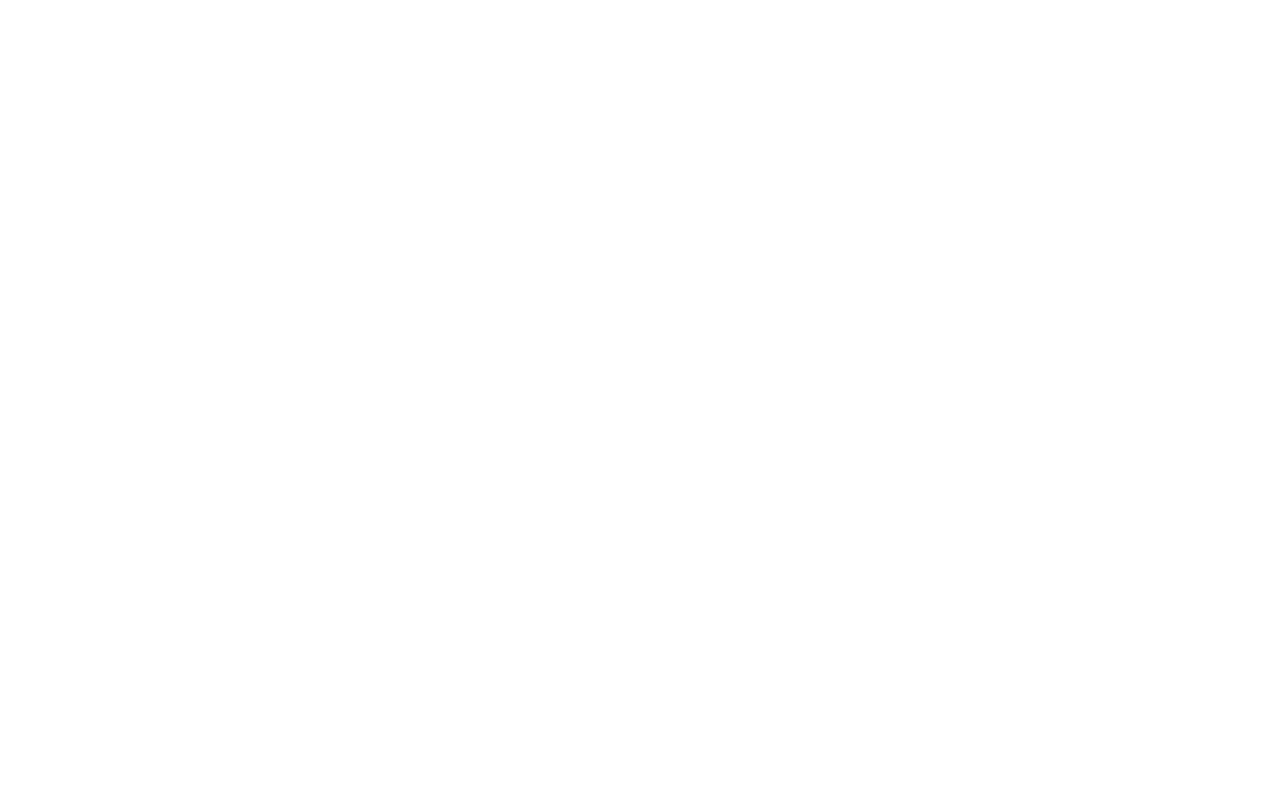
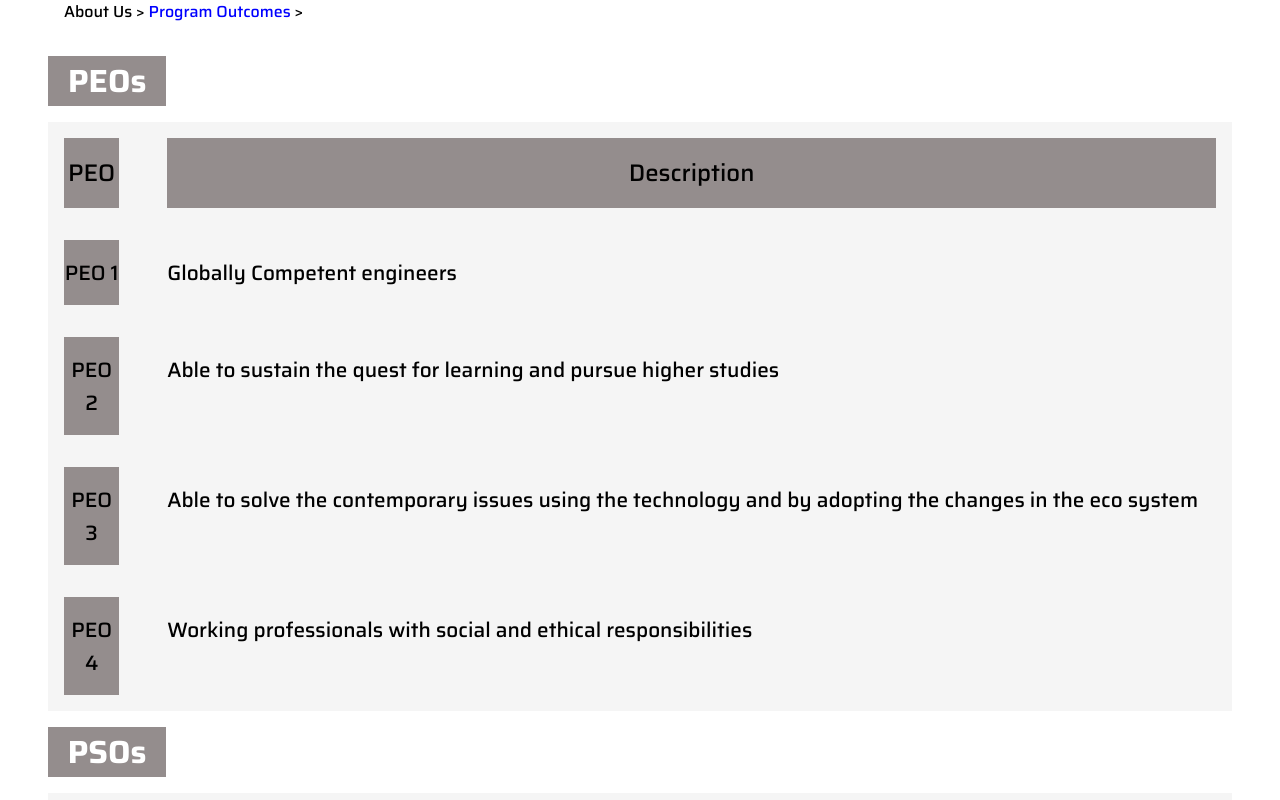
Before and after one commit to SPIT-TanmayChavan2403/clg-cse, a React (Create React App) app: page / in a window 1280 px wide. Shown: the part 840-1640 px from the top of the page. Before the commit the page ends 800 px from the top, so only its background shows below. Built offline with nearby package versions, Linux system fonts and the light colour scheme.

Commit message:
Added and completed Program Outcomes 2 page

```diff
--- a/src/App.jsx
+++ b/src/App.jsx
@@ -3,6 +3,9 @@ import Home from './pages/home';
 import Publications from './pages/research/publications';
 import Placements from './pages/training/placements';
 import Internships from './pages/training/internship';
+import { Program_Outcomes2 } from './pages/about us/program_outcomes2';
+import Footer from './pages/Footer';
+import Headers from './pages/Header';
 
 function App() {
   return (
@@ -10,7 +13,10 @@ function App() {
         {/*<Home />*/}
         {/* <Publications /> */}
         {/*<Placements />*/}
-      <Internships />
+      {/* <Internships /> */}
+      <Headers/>
+      <Program_Outcomes2/>
+      <Footer/>
     </div>
   );
 }
--- a/src/index.css
+++ b/src/index.css
@@ -1,6 +1,8 @@
 :root{
   --bg-dark: rgb(93, 88, 86);
+  --bg-medium-dark: rgb(148, 141, 141);
   --bg-medium: rgb(217, 217, 217);
+  --bg-medium-light: rgb(238, 238, 238);
   --bg-light: rgb(245, 245, 245);
   --main-padding: 4rem;
 }
--- /dev/null
+++ b/src/pages/about us/program_outcomes2.jsx
@@ -0,0 +1,106 @@
+import React from "react";
+import styles from '../../styles/about us/program_outcomes2.module.css';
+
+export function Program_Outcomes2(props) {
+
+    return (
+        <div className={styles.outerWrapper}>
+            <div className={styles.container}>
+                <div id={styles.path}>
+                    <p>About Us &gt; <span className={styles.activeLink}>Program Outcomes </span> &gt; </p>
+                </div>
+                <div className={styles.contents}>
+                    <Card data={{
+                            programTitle: "PEOs",
+                            tagHeading: "PEO",
+                            descriptionHeading: "Description",
+                            panelContents: [
+                                {
+                                    tag: "PEO 1",
+                                    description: "Globally Competent engineers"
+                                },
+                                {
+                                    tag: "PEO 2",
+                                    description: "Able to sustain the quest for learning and pursue higher studies"
+                                },
+                                {
+                                    tag: "PEO 3",
+                                    description: "Able to solve the contemporary issues using the technology and by adopting the changes in the eco system"
+                                },
+                                {
+                                    tag: "PEO 4",
+                                    description: "Working professionals with social and ethical responsibilities"
+                                }
+                            ]
+                        }} />
+                    <Card data={{
+                            programTitle: "PSOs",
+                            tagHeading: "PSO",
+                            descriptionHeading: "Description",
+                            panelContents: [
+                                {
+                                    tag: "PSO 1",
+                                    description: "Globally Competent engineers"
+                                },
+                                {
+                                    tag: "PSO 2",
+                                    description: "Able to sustain the quest for learning and pursue higher studies"
+                                },
+                                {
+                                    tag: "PSO 3",
+                                    description: "Able to solve the contemporary issues using the technology and by adopting the changes in the eco system"
+                                },
+                                {
+                                    tag: "PSO 4",
+                                    description: "Working professionals with social and ethical responsibilities"
+                                }
+                            ]
+                        }}/>
+                </div>
+            </div>
+        </div>
+    );
+
+}
+
+function Card(props) {
+    return (
+        <div className="panel">
+            <div className={styles.panelTitle}>
+                <h1>{props.data.programTitle}</h1>
+            </div>
+            <div className={styles.contentHolder}>
+                <div className={styles.contentHeading}>
+                    <div className={styles.tagHeading}>
+                        <h2>{props.data.tagHeading}</h2>
+                    </div>
+                    <div className={styles.descriptionHeading}>
+                        <h2>{props.data.descriptionHeading}</h2>
+                    </div>
+                </div>
+                <ul>
+                    {
+                        props.data.panelContents.map((obj) => {
+                            return (<l1><PanelContents c={{
+                                tag: obj.tag,
+                                description: obj.description
+                            }} />
+                            </l1>)
+                        })
+                    }
+                </ul>
+            </div>
+        </div >
+    )
+}
+
+function PanelContents(props) {
+    return (
+        <>
+            <div className={styles.contentData}>
+                <div className={styles.tag}> <p>{props.c.tag}</p></div>
+                <div className={styles.description}><p>{props.c.description}</p></div>
+            </div>
+        </>
+    );
+}
--- /dev/null
+++ b/src/styles/about us/program_outcomes2.module.css
@@ -0,0 +1,107 @@
+.outerWrapper {
+    width: 100%;
+    height: fit-content;
+    display: block;
+    align-items: center;
+    justify-content: center;
+    padding: 1rem 3rem;
+}
+
+.container {
+    width: 100%;
+    row-gap: 10px;
+    display: block;
+    height: fit-content;
+}
+
+#path {
+    font-size: 1rem;
+    padding: 1rem;
+}
+
+.activeLink {
+    color: blue;
+}
+
+.contents {
+    background-color: white;
+}
+
+.contentHolder {
+    background-color: var(--bg-light);
+    margin-top: 1rem;
+}
+
+.panel {
+    padding: 1rem;
+}
+
+.panelTitle {
+    background-color: var(--bg-medium-dark);
+    /* border: 2px solid black; */
+    width: 10%;
+    text-align: center;
+    margin-top: 1rem;
+}
+
+.panelTitle > h1 {
+    color: white;
+}
+
+.contentHeading {
+    display: flex;
+    justify-content: center;
+    gap: 3rem;
+    padding: 1rem;
+}
+
+.tagHeading {
+    width: 5%;
+    /* color: white; */
+    background-color: var(--bg-medium-dark);
+    padding-top: 1rem;
+    padding-bottom: 1rem;
+}
+
+.tagHeading > h2 {
+    text-align: center;
+    font-weight: normal;
+}
+
+.descriptionHeading {
+    width: 95%;
+    /* color: white; */
+    background-color: var(--bg-medium-dark);
+    padding-top: 1rem;
+    padding-bottom: 1rem;
+}
+
+.descriptionHeading > h2 {
+    text-align: center;
+    font-weight: normal;
+}
+
+.contentData {
+    display: flex;
+    justify-content: center;
+    vertical-align: middle;
+    gap: 3rem;
+    padding: 1rem;
+    font-size: 1.3rem;
+}
+
+.tag {
+    width: 5%;
+    background-color: var(--bg-medium-dark);
+    text-align: center;
+    padding-top: 1rem;
+    padding-bottom: 1rem;
+    /* color: white; */
+}
+
+.description{
+    width: 95%;
+    word-wrap: break-word;
+    padding-top: 1rem;
+    padding-bottom: 1rem;
+}
```
